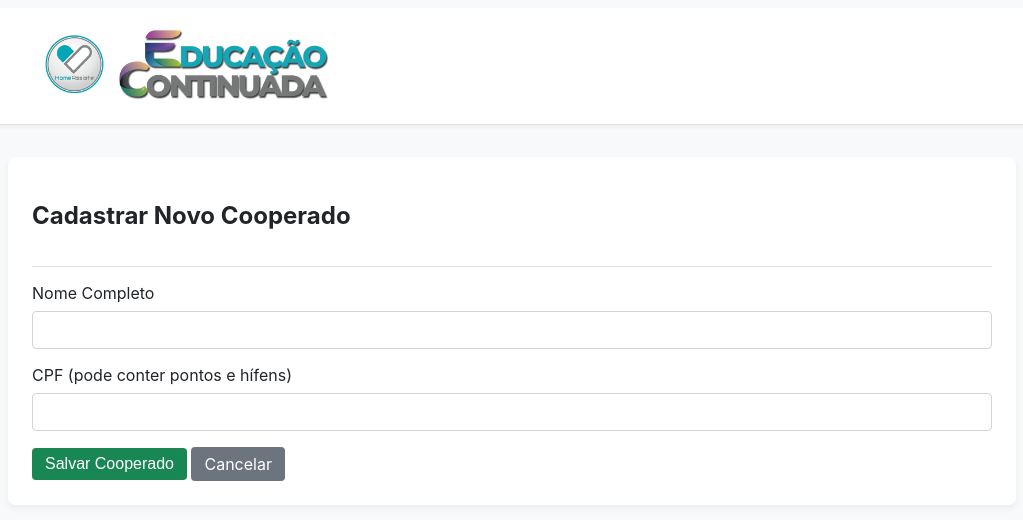
After one commit to Gledson-Rwalker/portal-cooperativa, a Flask app: page /admin/cooperados/add in a window 1280 px wide. The commit adds this page. Shown: the top 520 px of the page, without its empty margins (128-1151 px from the left). Run offline with Flask 3, Linux system fonts and the light colour scheme; the visitor is signed in with stand-in values (Sample User, id 1); some libraries are stand-ins or nearby versions.

Commit message:
Adição de página para ADM poder cadastrar cooperado

```diff
--- a/app.py
+++ b/app.py
@@ -260,6 +260,42 @@ def report_inscritos():
     conn.close()
 
     return render_template('report_inscritos.html', treinamento=treinamento, inscritos=inscritos)
+
+# Rota para MOSTRAR a página do formulário
+@app.route('/admin/cooperados/add', methods=['GET'])
+def add_cooperado_page():
+    if not session.get('logged_in') or not session.get('is_admin'):
+        return redirect(url_for('admin_login_page'))
+    return render_template('add_cooperado.html')
+
+# Rota para PROCESSAR os dados do formulário
+@app.route('/admin/cooperados/add', methods=['POST'])
+def add_cooperado_submit():
+    if not session.get('logged_in') or not session.get('is_admin'):
+        return redirect(url_for('admin_login_page'))
+
+    nome = request.form['nome']
+    cpf = sanitize_cpf(request.form['cpf']) # Limpa o CPF
+
+    conn = get_db_connection()
+    cur = conn.cursor()
+
+    # 1. Verifica se o CPF já existe para evitar duplicatas
+    cur.execute('SELECT 1 FROM cooperados WHERE cpf = %s', (cpf,))
+    if cur.fetchone():
+        flash(f'Erro: O CPF {cpf} já está cadastrado no sistema.', 'danger')
+        cur.close()
+        conn.close()
+        return redirect(url_for('view_cooperados'))
+
+    # 2. Se não existe, insere o novo cooperado
+    cur.execute('INSERT INTO cooperados (nome, cpf) VALUES (%s, %s)', (nome, cpf))
+    conn.commit()
+    cur.close()
+    conn.close()
+
+    flash(f'Cooperado "{nome}" adicionado com sucesso!', 'success')
+    return redirect(url_for('view_cooperados'))
 
 @app.route('/admin/dashboard')
 def admin_dashboard():
--- /dev/null
+++ b/templates/add_cooperado.html
@@ -0,0 +1,23 @@
+{% extends "layout.html" %}
+
+{% block title %}Adicionar Novo Cooperado{% endblock %}
+
+{% block content %}
+<div class="container">
+    <div class="header">
+        <h2>Cadastrar Novo Cooperado</h2>
+    </div>
+    <form action="{{ url_for('add_cooperado_submit') }}" method="post">
+        <div class="form-group">
+            <label for="nome">Nome Completo</label>
+            <input type="text" id="nome" name="nome" class="form-control" required>
+        </div>
+        <div class="form-group">
+            <label for="cpf">CPF (pode conter pontos e hífens)</label>
+            <input type="text" id="cpf" name="cpf" class="form-control" required>
+        </div>
+        <button type="submit" class="btn btn-success">Salvar Cooperado</button>
+        <a href="{{ url_for('view_cooperados') }}" class="btn btn-secondary">Cancelar</a>
+    </form>
+</div>
+{% endblock %}
--- a/templates/view_cooperados.html
+++ b/templates/view_cooperados.html
@@ -6,6 +6,11 @@
 <div class="container">
     <div class="header">
         <h2>Cooperados Cadastrados</h2>
+        <div>
+            <!-- --- NOVO BOTÃO AQUI --- -->
+            <a href="{{ url_for('add_cooperado_page') }}" class="btn btn-success">Adicionar Cooperado</a>
+            <a href="{{ url_for('admin_dashboard') }}" class="btn btn-secondary">Voltar ao Painel</a>
+        </div>
         <a href="{{ url_for('admin_dashboard') }}" class="btn btn-secondary">Voltar ao Painel</a>
     </div>
     <p>Total de cooperados na base: <strong>{{ cooperados|length }}</strong></p>
```
